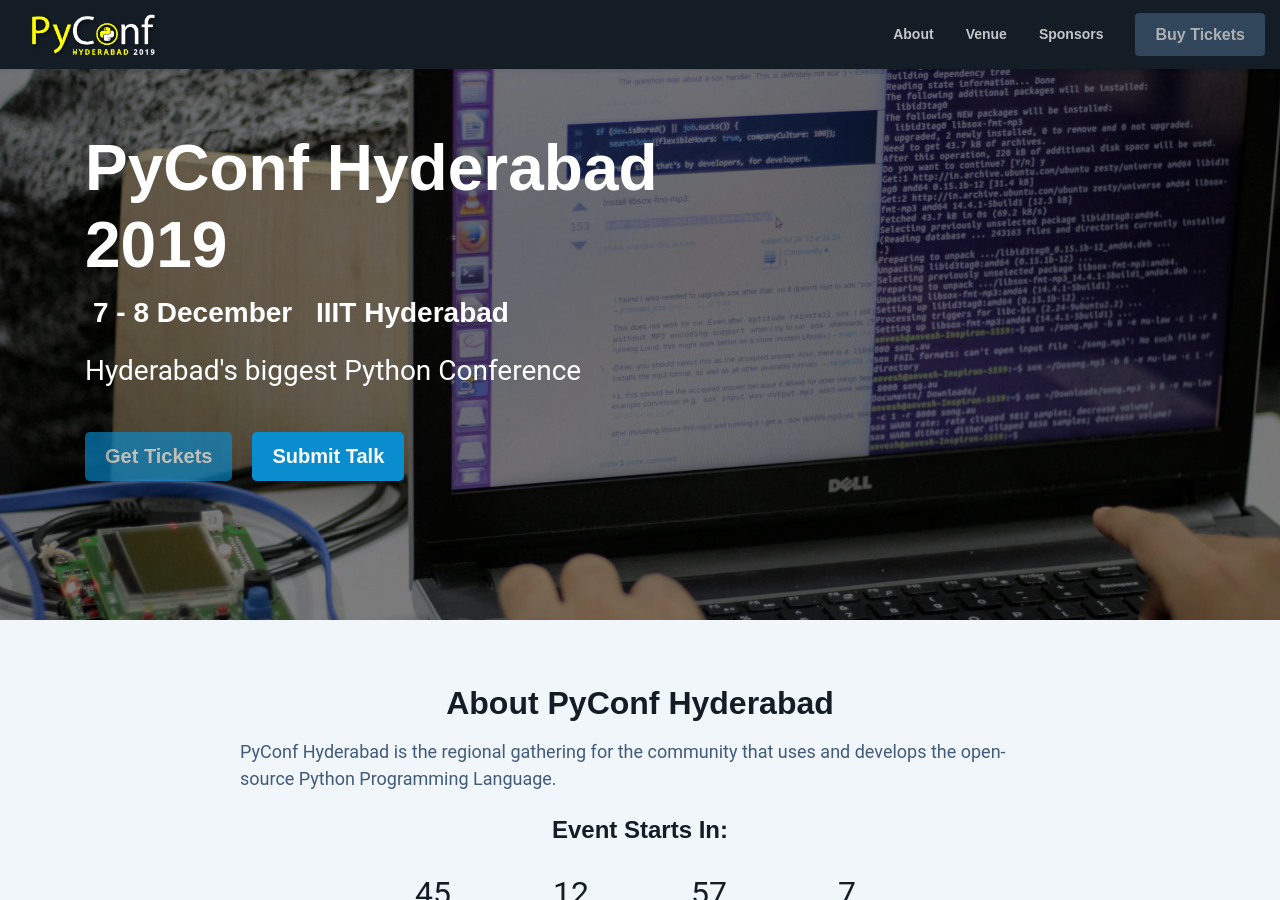
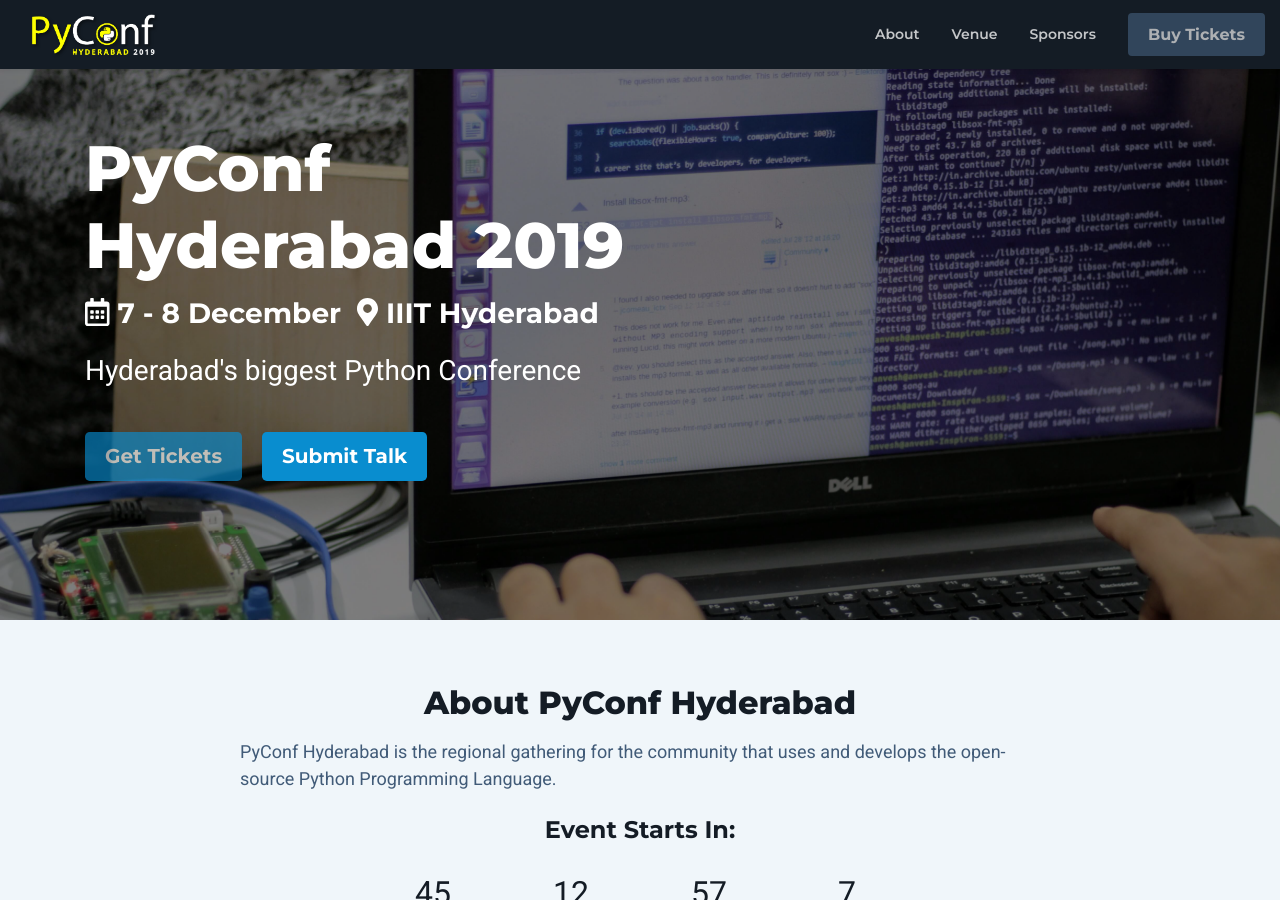
Before and after one commit to HydPy/hydpyconf2019, a Jekyll site: the page built from index.html, in a window 1280 px wide and 900 px high. Built offline with Jekyll 4.4.1, drawn with Linux system fonts in a browser that asks for light colours; nearby versions of some CDN libraries.

Commit message:
removed debug comments, added icons for manifest

```diff
--- a/_includes/head.html
+++ b/_includes/head.html
@@ -42,10 +42,10 @@
 	<meta property="twitter:image" content="{{ social_image_link }}">
 
 	<!-- Google Font -->
-	{% comment %} <link href="https://fonts.googleapis.com/css?family=Montserrat:600,700,800|Roboto:300,400,700&display=swap" rel="stylesheet"> {% endcomment %}
+	<link href="https://fonts.googleapis.com/css?family=Montserrat:600,700,800|Roboto:300,400,700&display=swap" rel="stylesheet">
 
 	<!-- FontAwesome JS-->
-	{% comment %} <script defer src="https://cdnjs.cloudflare.com/ajax/libs/font-awesome/5.9.0/js/all.min.js"></script> {% endcomment %}
+	<script defer src="https://cdnjs.cloudflare.com/ajax/libs/font-awesome/5.9.0/js/all.min.js"></script>
 
 	<!-- Preload assets-->
 	<link rel="preload" href="{{ site.baseurl }}assets/css/main.css" as="style">
@@ -53,7 +53,7 @@
 	<!-- Theme CSS -->
 	<link id="theme-style" rel="stylesheet" href="{{ site.baseurl }}assets/css/main.css">
 	<!-- Global site tag (gtag.js) - Google Analytics -->
-	{% comment %} <script async src="https://www.googletagmanager.com/gtag/js?id=UA-148993906-1"></script> {% endcomment %}
+	<script async src="https://www.googletagmanager.com/gtag/js?id=UA-148993906-1"></script>
 	<script>
 	window.dataLayer = window.dataLayer || [];
 	function gtag(){dataLayer.push(arguments);}
```
Also changed, not shown: assets/images/icons/icon-128x128.png (added), assets/images/icons/icon-144x144.png (added), assets/images/icons/icon-152x152.png (added), assets/images/icons/icon-192x192.png (added), assets/images/icons/icon-384x384.png (added), assets/images/icons/icon-512x512.png (added), assets/images/icons/icon-72x72.png (added), assets/images/icons/icon-96x96.png (added), 1 other file.
